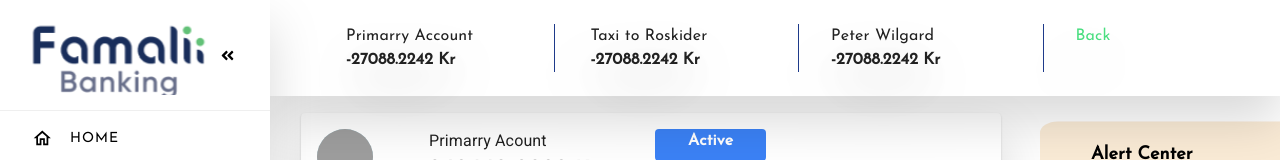
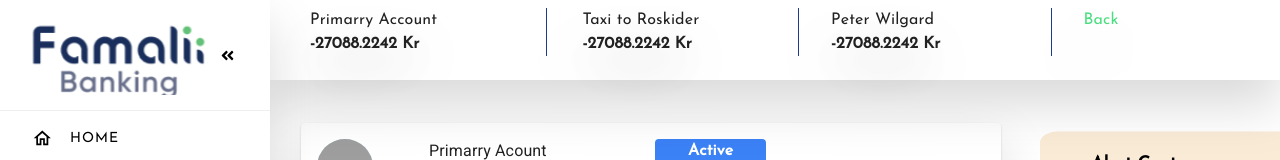
Before and after one commit to nakandara/sebirian-Test-3, a React (Create React App) app: page / in a window 1280 px wide. Shown: the top 160 px of the page. Built offline with nearby package versions, Linux system fonts and the light colour scheme; grey boxes are pictures that could not be loaded.

Commit message:
Add Text Hover

```diff
--- a/src/app/dashboard/Dashboard.jsx
+++ b/src/app/dashboard/Dashboard.jsx
@@ -80,7 +80,7 @@ function Dashboard() {
         <CssBaseline />
         <Box>
           <Toolbar />
-          <Container maxWidth="lg" sx={{ mt: 4, mb: 4, marginTop: "-70px" }}>
+          <Container maxWidth="lg" sx={{ mt: 4, mb: 4, marginTop: "-60px" }}>
             <Grid container spacing={4}>
               {/* Chart */}
               <MainCard />
--- a/src/app/dashboard/Home/AppBar.js
+++ b/src/app/dashboard/Home/AppBar.js
@@ -5,6 +5,7 @@ import Paper from "@mui/material/Paper";
 import Grid from "@mui/material/Unstable_Grid2";
 import { Menu, MenuItem } from "react-pro-sidebar";
 import { NavLink, Link } from "react-router-dom";
+import { IconButton } from "@mui/material";
 
 const Item = styled(Paper)(({ theme }) => ({
     backgroundColor: theme.palette.mode === "dark" ? "#1A2027" : "#fff",
@@ -17,30 +18,31 @@ const Item = styled(Paper)(({ theme }) => ({
 export default function AppBar() {
     return (
         <Box className="drop-shadow-2xl" sx={{ flexGrow: 1 }}>
-            <div className="grid grid-cols-4 gap-4 font-lora drop-shadow-2xl ml-8 w-full p-6 justify-center">
+            <div className="grid grid-cols-4 gap-4 font-lora drop-shadow-2xl ml-8 w-full p-2 justify-center ">
                 <div className="sm:flex  md:flex space-x-5 border-r border-blue-900">
-                    <div> </div>
-                    <div className="w-full m-0 p-0 justify-center">
-                        <Link to="/primaryAcounts">Primarry Account</Link>
-                        <div className="font-bold">-27088.2242 Kr</div>
+                    <div className="hover:text-green-400">
+                        <div>
+                            <Link to="/primaryAcounts">Primarry Account</Link>
+                            <div className="font-bold">-27088.2242 Kr</div>
+                        </div>
                     </div>
                 </div>
 
                 <div className="sm:flex  md:flex space-x-5  border-r border-blue-900">
                     <div> </div>
-                    <div>
+                    <div className="hover:text-green-400">
                         <Link to="/Actions">Taxi to Roskider</Link>
                         <div className="font-bold">-27088.2242 Kr</div>
                     </div>
                 </div>
                 <div className="flex space-x-4 border-r border-blue-900">
                     <div> </div>
-                    <div>
+                    <div className="hover:text-green-400">
                         <Link to="/Actions">Peter Wilgard</Link>
                         <div className="font-bold">-27088.2242 Kr</div>
                     </div>
                 </div>
-                <div className=" flex space-x-4 border-black-900">
+                <div className=" flex space-x-4 border-black-900 ">
                     <div></div>
                     <div className="text-green-400">Back</div>
                 </div>
```
Also changed, not shown: src/app/global/Sidebar/SidebarNewV1.jsx (+0 -14 lines).
